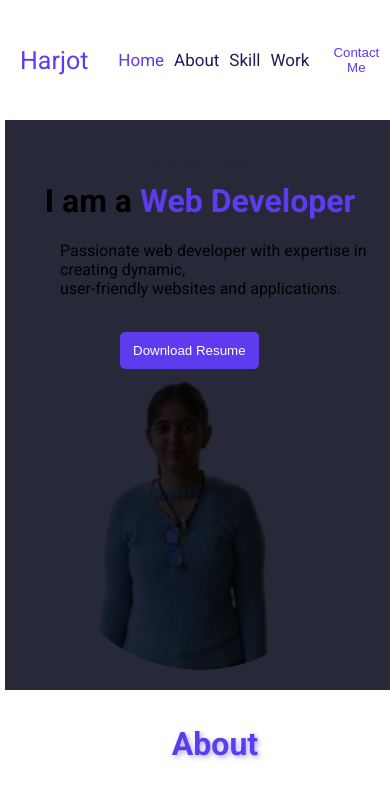
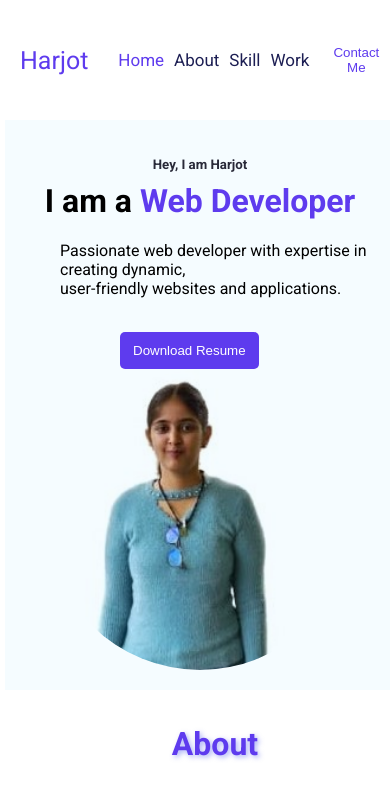
Before and after one commit to Harjot-Kaur29/harjot-portfolio, a React (Create React App) app: page / in a window 390 px wide. Shown: the top 798 px of the page. Built offline with nearby package versions, Linux system fonts and the light colour scheme.

Commit message:
Update Hero.module.css

```diff
--- a/src/components/Hero.module.css
+++ b/src/components/Hero.module.css
@@ -73,7 +73,7 @@ p{
         display: flex;
         align-items: center;
         justify-content: center;
-       background-color: #282938;
+
         margin-left: 5px;
 
 
@@ -100,7 +100,7 @@ p{
 @media only screen and (max-width: 350px){
     .hero_container{
     margin-left: 22px;
-    background-color: #282938;
+
     width:100%;
     }
     .intouch_button{
```
